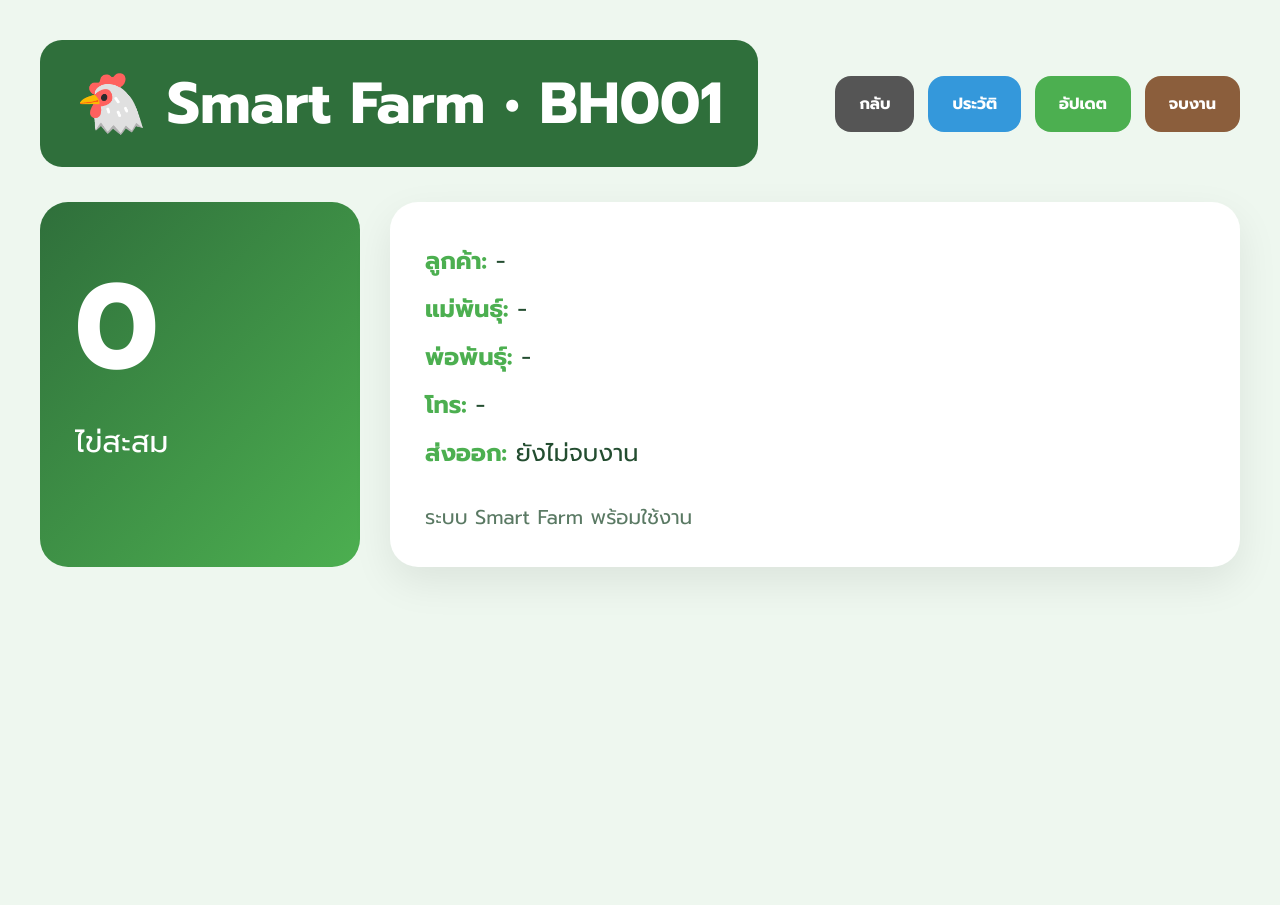
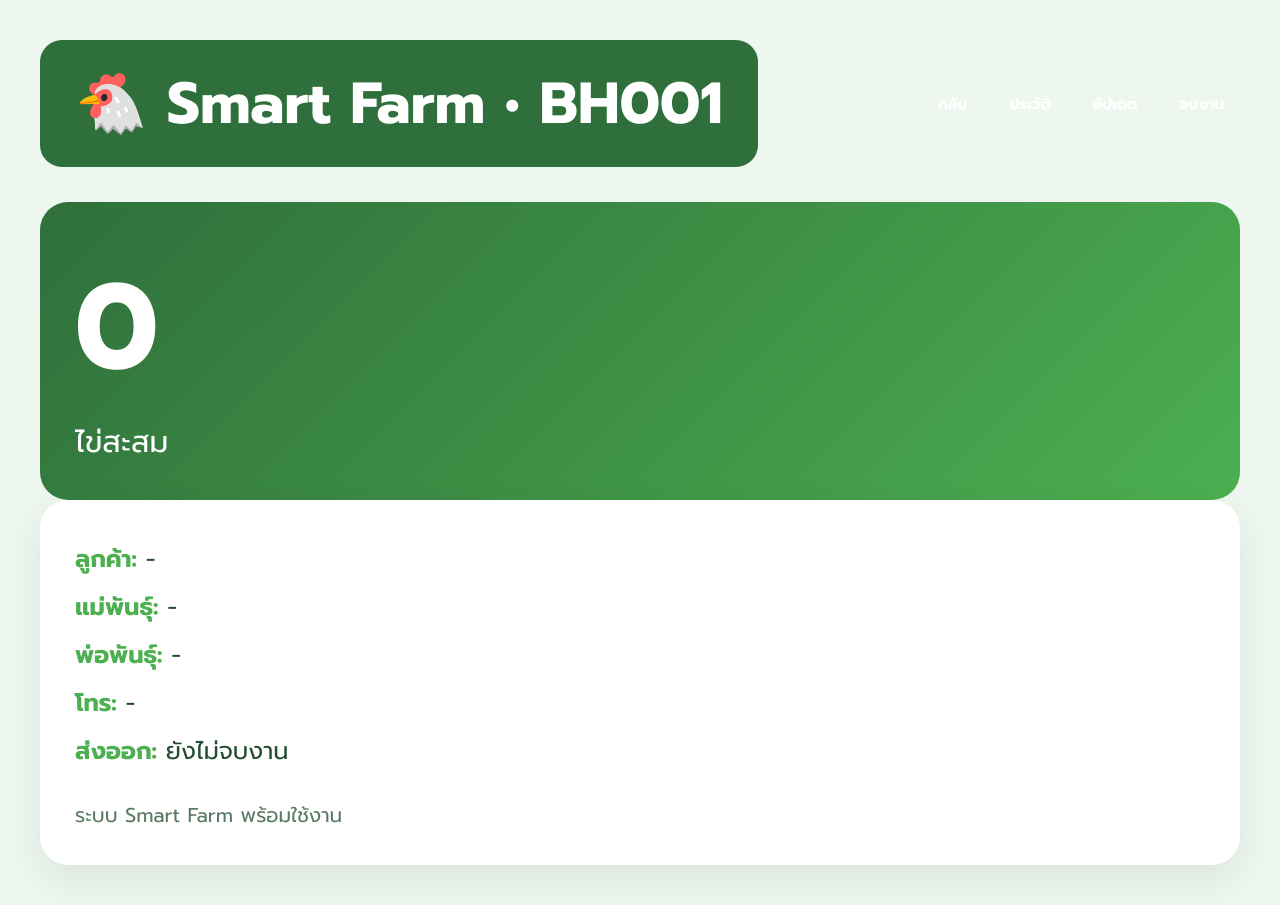
Before and after one commit to tanthai050864-prog/farm-kai, a Flask app: a page that uses templates/status.html in a window 1280 px wide. Before the commit the page ends 574 px from the top, so only its background shows below. Run offline with Flask 3, Linux system fonts and the light colour scheme.

Commit message:
fix ipad status buttons

```diff
--- a/templates/status.html
+++ b/templates/status.html
@@ -40,29 +40,23 @@ background:#2f6f3b;
 padding:20px 35px;
 border-radius:22px;
 }
-
 .actions{
 display:flex;
-gap:14px;
+gap:10px;
+flex-wrap:wrap;
 }
 
 .btn{
-padding:16px 24px;
-border-radius:16px;
+padding:10px 16px;
+border-radius:12px;
+font-size:15px;
+white-space:nowrap;
+color:white;
 text-decoration:none;
 font-weight:700;
-color:white;
-}
-
-.back{background:#555;}
-.history{background:#3498db;}
-.update{background:#4CAF50;}
-.finish{background:#8b5e3c;}
-
-.panel{
-display:grid;
-grid-template-columns:320px 1fr;
-gap:30px;
+display:flex;
+align-items:center;
+justify-content:center;
 }
 
 .left{
```
Also changed, not shown: other parts of templates/status.html (+44 -0 lines).
